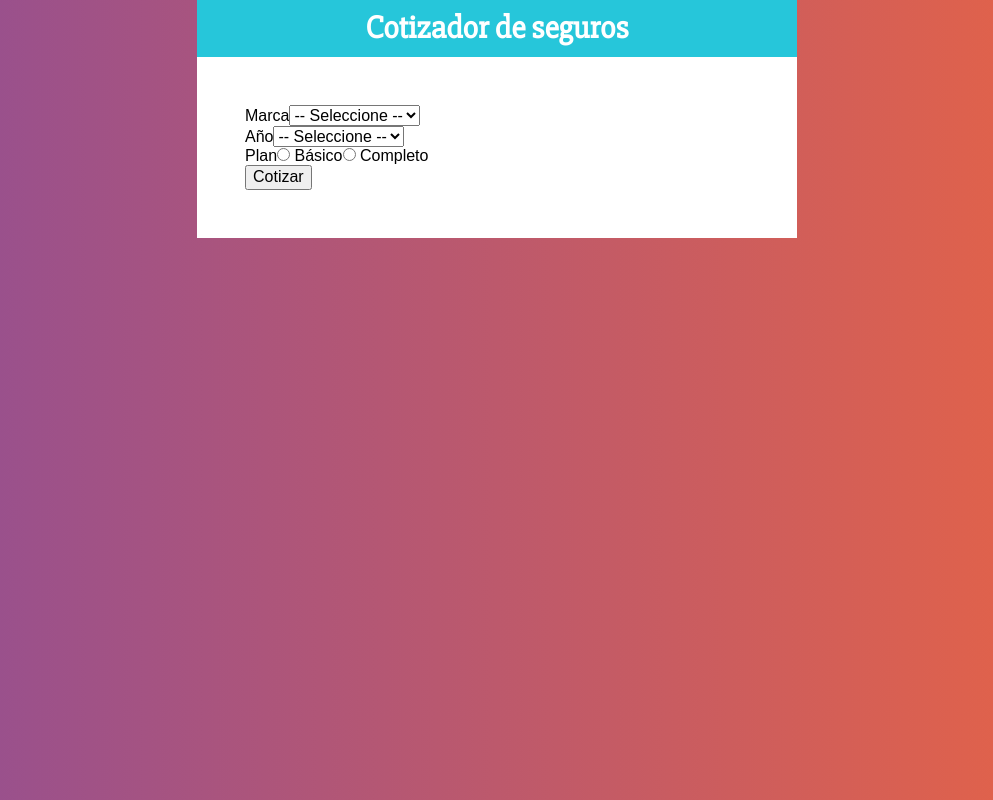
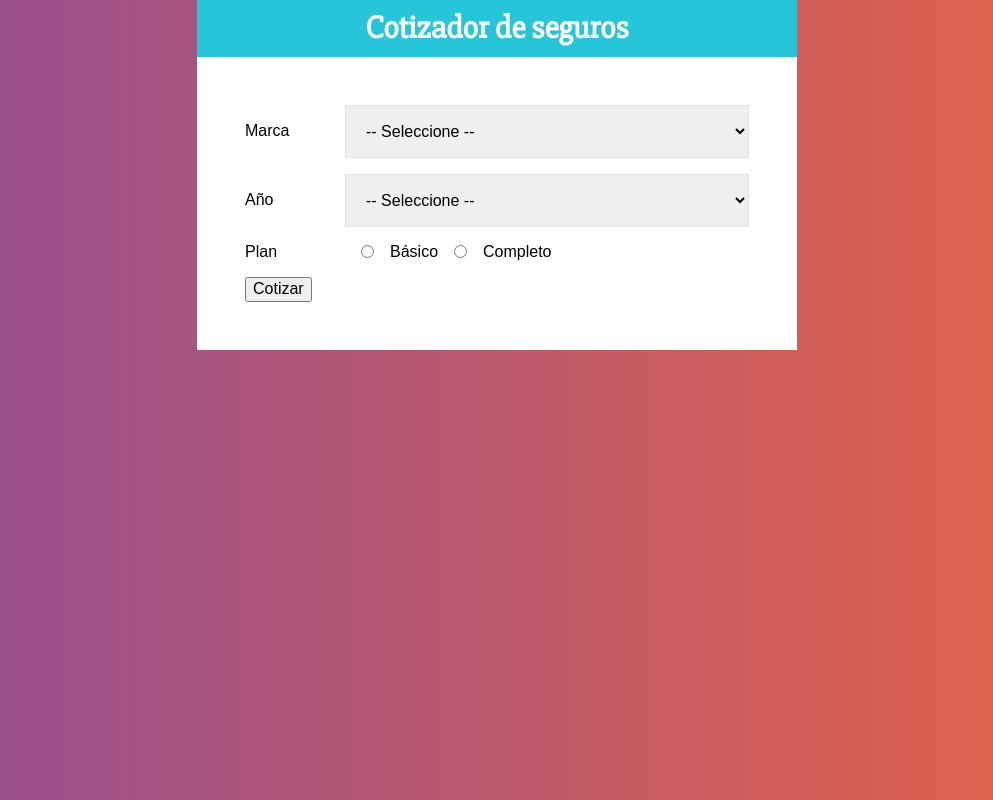
Before and after one commit to efectoTam/insurance-quote, a React (Create React App) app: page / in a window 1280 px wide. Shown: the whole page, without its empty margins (143-1136 px from the left). Built offline with nearby package versions, Linux system fonts and the light colour scheme.

Commit message:
styled components for the form

```diff
--- a/src/components/Form.js
+++ b/src/components/Form.js
@@ -1,20 +1,43 @@
 import React from 'react';
+import styled from '@emotion/styled';
+
+const Field = styled.div`
+  display: flex;
+  margin-bottom: 1rem;
+  align-items: center;
+`;
+
+const Label = styled.label`
+  flex: 0 0 100px;
+`;
+
+const Select = styled.select`
+  display: block;
+  width: 100%;
+  padding: 1rem;
+  border: 1px solid #e1e1e1;
+  --webkit-appearance: none;
+`;
+
+const InputRadio = styled.input`
+  margin: 0 1rem;
+`;
 
 const Form = () => {
   return (
     <form>
-      <div>
-        <label>Marca</label>
-        <select>
+      <Field>
+        <Label>Marca</Label>
+        <Select>
           <option value="">-- Seleccione --</option>
           <option value="americano">Americano</option>
           <option value="europeo">Europeo</option>
           <option value="asiatico">Asiático</option>
-        </select>
-      </div>
-      <div>
-        <label>Año</label>
-        <select>
+        </Select>
+      </Field>
+      <Field>
+        <Label>Año</Label>
+        <Select>
           <option value="">-- Seleccione --</option>
           <option value="2021">2021</option>
           <option value="2020">2020</option>
@@ -26,21 +49,21 @@
           <option value="2014">2014</option>
           <option value="2013">2013</option>
           <option value="2012">2012</option>
-        </select>
-      </div>
-      <div>
-        <label>Plan</label>
-        <input
+        </Select>
+      </Field>
+      <Field>
+        <Label>Plan</Label>
+        <InputRadio
           type="radio"
           name="plan"
           value="basico"
         /> Básico
-        <input
+        <InputRadio
           type="radio"
           name="plan"
           value="completo"
         /> Completo
-      </div>
+      </Field>
       <button type="button">Cotizar</button>
     </form>
   );
```
